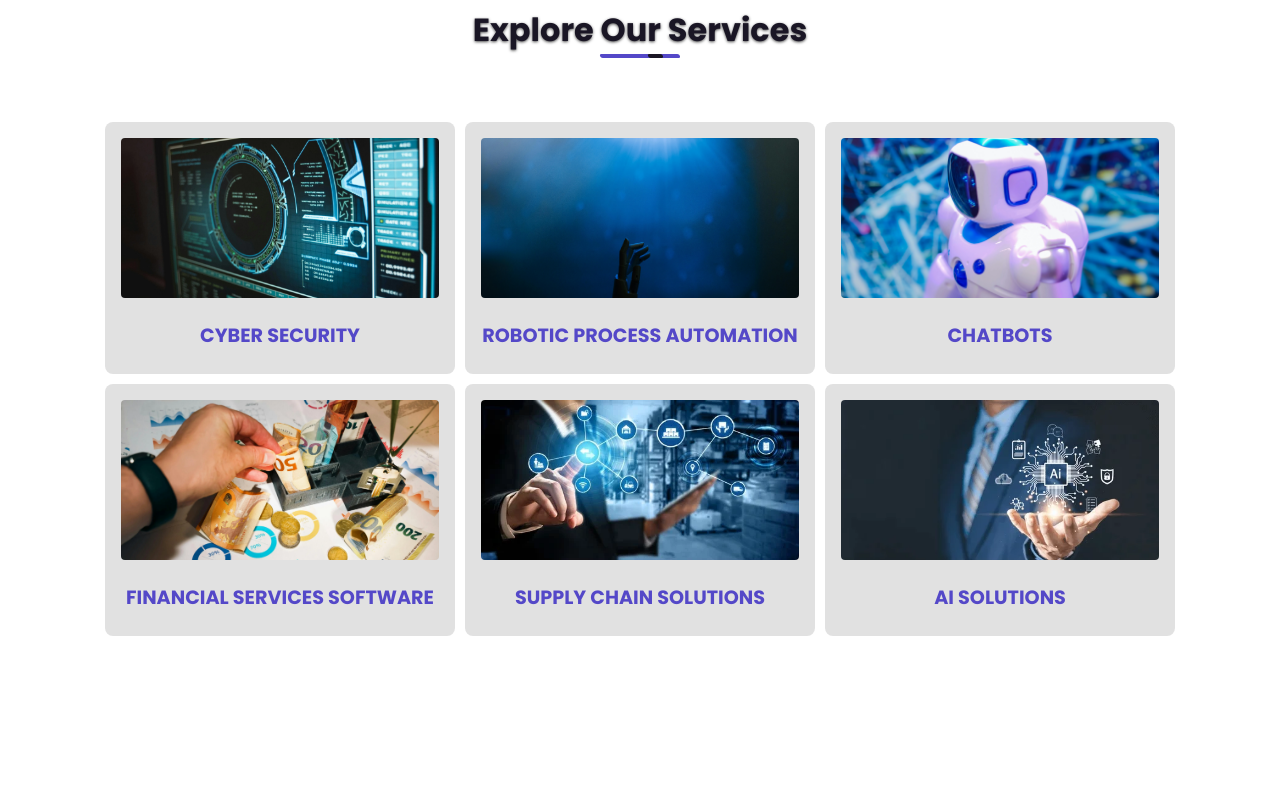
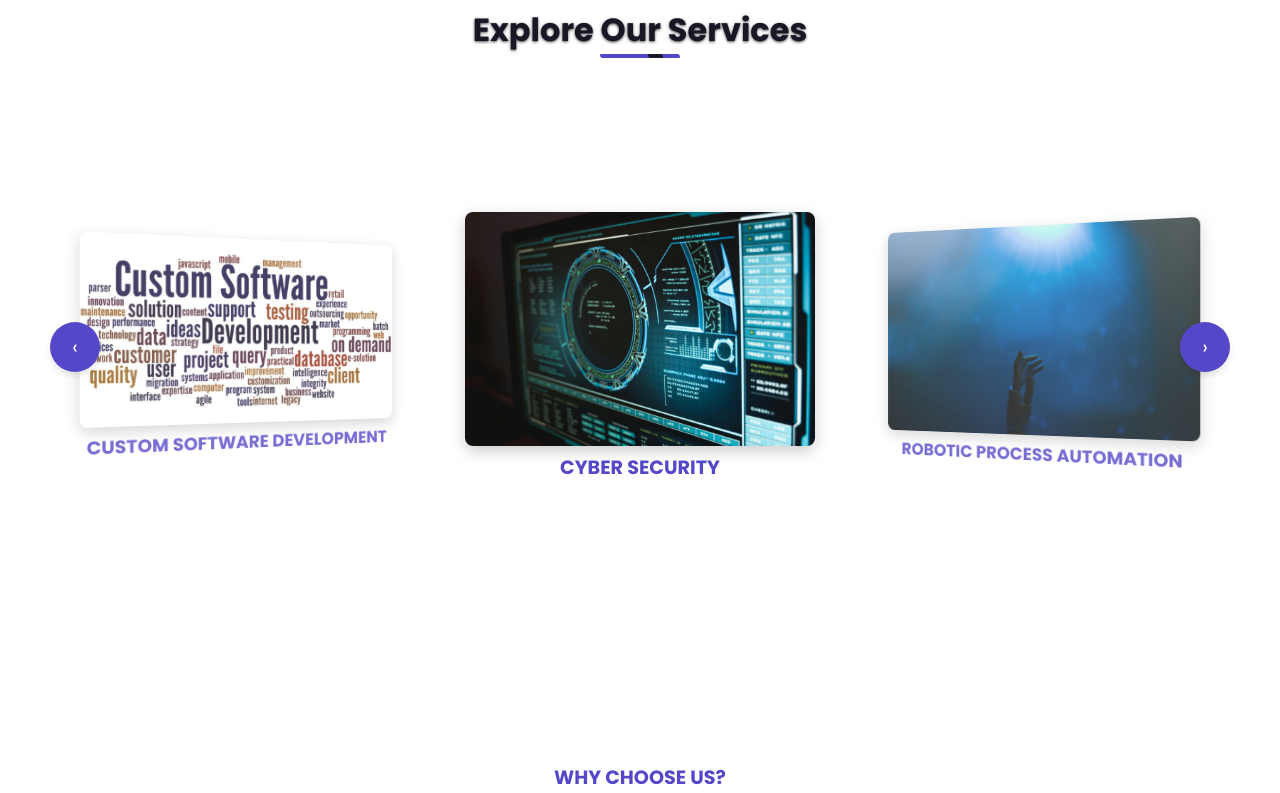
Before and after one commit to MohdHassan17/Nexifies, a React (Create React App) app: page / in a window 1280 px wide. Shown: the part 1307-2100 px from the top of the page. Built offline with nearby package versions, Linux system fonts and the light colour scheme.

Commit message:
Services List Changed to Carousel

```diff
--- a/src/App.js
+++ b/src/App.js
@@ -1,4 +1,5 @@
 import "./App.css";
+import { useEffect } from "react";
 
 // Library Import
 import { Toaster } from "react-hot-toast";
@@ -33,7 +34,8 @@ import RPAImg from "./images/RPAImg.webp";
 import FinanceImg from "./images/finance-service.webp";
 import SupplyImg from "./images/supply-chain-service.webp";
 import AIImg from "./images/AI-service.webp";
-import { useEffect } from "react";
+import CustomDev from './images/custom-dev.webp'
+
 
 
 
@@ -135,7 +137,15 @@ Our technology provides real-time insights into critical operations, analyzing d
 
 Nexifies also offers automation capabilities that streamline processes, reducing manual intervention and improving operational speed. By optimizing resource utilization and eliminating inefficiencies, our AI solutions not only increase productivity but also support sustainable, long-term growth.
 
-Step into the future with Nexifies’ AI-powered solutions, where innovation meets intelligence. With our technology, you’re not just improving operations—you’re transforming them to be smarter, faster, and more reliable. Together, let’s build a smarter, more sustainable futur`,
+Step into the future with Nexifies’ AI-powered solutions, where innovation meets intelligence. With our technology, you’re not just improving operations—you’re transforming them to be smarter, faster, and more reliable. Together, let’s build a smarter, more sustainable future`,
+    },
+
+    {
+      id: 6,
+      link: "custom-software-development",
+      name: "Custom Software Development",
+      img: `${CustomDev}`,
+      text: 'Are you ready to turn your business dreams into practical realities? Then, our custom software development services are designed just for that. We recognize that each business faces unique challenges and has distinct goals. That’s why our team of skilled developers is committed to creating software that is personalized specifically to your needs. Our approach is all about being agile and flexible. This means we can adapt to new requirements as they arise during the development process to make sure that the final product remains perfectly aligned with your needs. We keep you involved every step of the way to make sure that the software we develop is exactly what you need to succeed. By choosing our custom software development services, you’re not just getting a developer; you’re gaining a partner dedicated to bringing your business vision to life.',
     },
   ];
 
--- a/src/components/ExploreServices.jsx
+++ b/src/components/ExploreServices.jsx
@@ -1,91 +1,77 @@
-import React from "react";
+import React, { useState } from "react";
 import { Link } from "react-router-dom";
 
 // Component Import
 import SectionHeading from "./SectionHeading";
 
 // Image Imports
-
 import ChatBotImg from "../images/ChatBot.webp";
 import CyberImg from "../images/Cyber.webp";
 import RPAImg from "../images/RPAImg.webp";
 import FinanceImg from "../images/finance-service.webp";
 import SupplyImg from "../images/supply-chain-service.webp";
 import AIImg from "../images/AI-service.webp";
-
-
-
+import CustomDev from '../images/custom-dev.webp'
 
 function ExploreServices() {
   const services = [
-    {
-      id: 0,
-      name: "Cyber Security",
-      img: `${CyberImg}`,
-      link: "/services/cyber-security",
-    },
-    {
-      id: 1,
-      name: "Robotic Process Automation",
-      img: `${RPAImg}`,
-      link: "/services/robotic-process-automation",
-    },
-    {
-      id: 2,
-      name: "ChatBots",
-      img: `${ChatBotImg}`,
-      link: "/services/chatbots",
-    },
-    {
-      id: 3,
-      name: "Financial Services Software",
-      img: `${FinanceImg}`,
-      link: "/services/financial-software",
-    },
-    {
-      id: 4,
-      name: "Supply Chain Solutions",
-      img: `${SupplyImg}`,
-      link: "/services/supplychain-solutions",
-    },
-    {
-      id: 5,
-      name: "AI Solutions",
-      img: `${AIImg}`,
-      link: "/services/ai-solutions",
-    },
+    { id: 0, name: "Cyber Security", img: CyberImg, link: "/services/cyber-security" },
+    { id: 1, name: "Robotic Process Automation", img: RPAImg, link: "/services/robotic-process-automation" },
+    { id: 2, name: "ChatBots", img: ChatBotImg, link: "/services/chatbots" },
+    { id: 3, name: "Financial Services Software", img: FinanceImg, link: "/services/financial-software" },
+    { id: 4, name: "Supply Chain Solutions", img: SupplyImg, link: "/services/supplychain-solutions" },
+    { id: 5, name: "AI Solutions", img: AIImg, link: "/services/ai-solutions" },
+    {id:6, name:"Custom Software Development", img:CustomDev, link:'/services/custom-software-development'}
   ];
+
+  const [activeIndex, setActiveIndex] = useState(0);
+
+  const handleNext = () => {
+    setActiveIndex((prevIndex) => (prevIndex + 1) % services.length);
+  };
+
+  const handlePrev = () => {
+    setActiveIndex((prevIndex) =>
+      prevIndex === 0 ? services.length - 1 : prevIndex - 1
+    );
+  };
+
   return (
-    <>
-      <section className="section py-24">
-        <SectionHeading
-          subHeading="What you need is our priority"
-          mainHeading="Explore Our Services"
-        />
+    <section className="section py-24">
 
-        <div class="flex justify-center flex-wrap m-4">
-          {services.map((service) => (
-            <Link to={service.link}>
-              <div
-                class="p-4 rounded-lg explore-service-card"
-                style={{ width: "350px", background: "#dddd" }}
-                key={service.id}
-              >
-                <img
-                  class="h-40 rounded w-full object-cover object-center mb-6"
-                  src={service.img}
-                  alt="content"
-                />
 
-                <h2 class="text-lg text-gray-900 font-medium title-font mb-2 heading-2 text-center">
-                  {service.name}
-                </h2>
-              </div>
-            </Link>
-          ))}
-        </div>
-      </section>
-    </>
+       <SectionHeading subHeading="What You Need Is Our Priority" mainHeading="Explore Our Services" />
+
+       <div className="carousel-container">
+      <div className="carousel-wrapper">
+        {services.map((service, index) => {
+          let className = "carousel-item";
+          if (index === activeIndex) {
+            className += " active";
+          } else if (index === (activeIndex + 1) % services.length) {
+            className += " next";
+          } else if (index === (activeIndex - 1 + services.length) % services.length) {
+            className += " prev";
+          } else {
+            className += " hidden";
+          }
+          return (
+            <div key={service.id} className={className}>
+              <Link to={service.link}><img src={service.img} alt={service.name} /></Link>
+              <h2 className="heading-2 mt-2">{service.name}</h2>
+            </div>
+          );
+        })}
+      </div>
+      <button className="carousel-btn prev" onClick={handlePrev}>
+        &#8249;
+      </button>
+      <button className="carousel-btn next" onClick={handleNext}>
+        &#8250;
+      </button>
+    </div>
+    </section>
+
   );
 }
 
--- a/src/components/Header.jsx
+++ b/src/components/Header.jsx
@@ -27,6 +27,7 @@ export default function Header() {
       current: false,
       submenu: [
         { name: "CyberSecurity", href: "/services/cyber-security" },
+        {name:"Custom Development" ,href:"/services/custom-software-development"},
         { name: "RPA", href: "/services/robotic-process-automation" },
         { name: "Chat Bots", href: "/services/chatbots" },
         { name: "Financial Software", href: "/services/financial-software" },
@@ -73,7 +74,7 @@ export default function Header() {
               <FaFacebook />
               <span className="sr-only">Facebook page</span>
             </a>
-            <a href="https://wa.me/923314550893" className="text-gray-500 ms-5">
+            <a href="https://wa.me/923008241447" className="text-gray-500 ms-5">
               <FaWhatsapp />
               <span className="sr-only">WhatsApp</span>
             </a>
--- a/src/css/Landing.css
+++ b/src/css/Landing.css
@@ -69,12 +69,137 @@
 
 /* Explore Services Card */
 
-.explore-service-card{
-  transition: .2s ease-in-out;
+/* Carousel Container */
+.carousel-container {
+  position: relative;
+  width: 100%; /* Takes full width */
+  max-width: 1200px; /* Prevents it from being too wide */
+  margin: 0 auto; /* Centers horizontally */
+  overflow: hidden;
+  perspective: 1500px; /* Creates depth for 3D effect */
 }
-.explore-service-card:hover{
-  box-shadow: 0 0 15px gray;
+
+/* Carousel Wrapper */
+.carousel-wrapper {
+  display: flex;
+  justify-content: center;
+  align-items: center;
+  position: relative;
+  height: 450px;
+  transform-style: preserve-3d; /* Ensures 3D effect works */
+  transition: transform 0.5s ease-in-out; /* Smooth transition */
 }
+
+/* Carousel Item */
+
+.carousel-item {
+  position: absolute;
+  width: 350px; /* Custom width for the images */
+  height: auto; /* Maintain aspect ratio */
+  text-align: center;
+  transition: transform 0.7s ease, opacity 0.7s ease;
+  opacity: 0; /* Start hidden */
+
+}
+
+/* Carousel Item Image */
+.carousel-item img {
+  width: 100%; /* Match the container width */
+  height: auto; /* Maintain aspect ratio */
+  object-fit: cover; /* Ensure images are cropped evenly if necessary */
+  border-radius: 8px; /* Optional: Add rounded corners */
+  box-shadow: 0 5px 15px rgba(0, 0, 0, 0.2); /* Optional: Add shadow for better visuals */
+  transition: transform 0.5s ease; /* Smooth scaling effect */
+}
+
+/* Active Item */
+.carousel-item.active {
+  transform: scale(1) translateX(0) rotateY(0deg);
+  opacity: 1;
+  z-index: 3;
+}
+
+/* Next Item */
+.carousel-item.next {
+  transform: scale(0.9) translateX(125%) rotateY(-35deg);
+  opacity: 0.8;
+  z-index: 2;
+}
+
+/* Previous Item */
+.carousel-item.prev {
+  transform: scale(0.9) translateX(-125%) rotateY(35deg);
+  opacity: 0.8;
+  z-index: 2;
+}
+
+/* Hidden Items */
+.carousel-item.hidden {
+  transform: scale(0.5);
+  opacity: 0;
+  z-index: 1;
+}
+
+/* Carousel Buttons */
+.carousel-btn {
+  position: absolute;
+  top: 50%; /* Center vertically relative to the carousel */
+  transform: translateY(-50%);
+  width: 50px;
+  height: 50px;
+  border-radius: 50%;
+  background: var(--primary-color);
+  z-index: 2; /* Ensure it appears above other elements */
+  display: flex;
+  align-items: center;
+  justify-content: center;
+  cursor: pointer;
+  color: white;
+  font-size: 20px;
+  box-shadow: 0 4px 6px rgba(0, 0, 0, 0.1);
+}
+
+.carousel-btn.prev {
+  left: 10px; /* Adjusted for centering */
+}
+
+.carousel-btn.next {
+  right: 10px; /* Adjusted for centering */
+}
+
+/* Hover Effects */
+.carousel-btn:hover {
+  background: rgba(0, 0, 0, 0.9);
+}
+
+/* Responsive Design */
+@media (max-width: 768px) {
+  .carousel-container {
+    max-width: 100%; /* Adjusts to smaller screens */
+  }
+
+  .carousel {
+    height: 300px; /* Reduce height */
+  }
+
+  .carousel-item {
+    transform: scale(1) translateX(0) !important;
+    opacity: 1;
+    z-index: 3;
+    width: 90%; /* Full width for mobile screens */
+  }
+
+  .carousel-item.next,
+  .carousel-item.prev,
+  .carousel-item.hidden {
+    display: none; /* Hide items except the active one */
+  }
+
+  .carousel-btn {
+    padding: 10px;
+  }
+}
+
 
 
 /* Client List Carousel Styles */
@@ -148,6 +273,10 @@
     right: 10px; /* Position the right button */
   }
 
+  .client-carousel-action.left-action:hover {
+    background: rgba(0, 0, 0, 0.9);
+  }
+
 
 
 /* Testimonial Carousel Styles */
@@ -217,6 +346,11 @@
 .test-carousel-action.right-action {
   right: 10px; /* Position the right button */
 }
+
+.test-carousel:hover {
+  background: rgba(0, 0, 0, 0.9);
+}
+
 
 .test-client {
   display: flex;
```
Also changed, not shown: src/images/custom-dev.webp (added).
